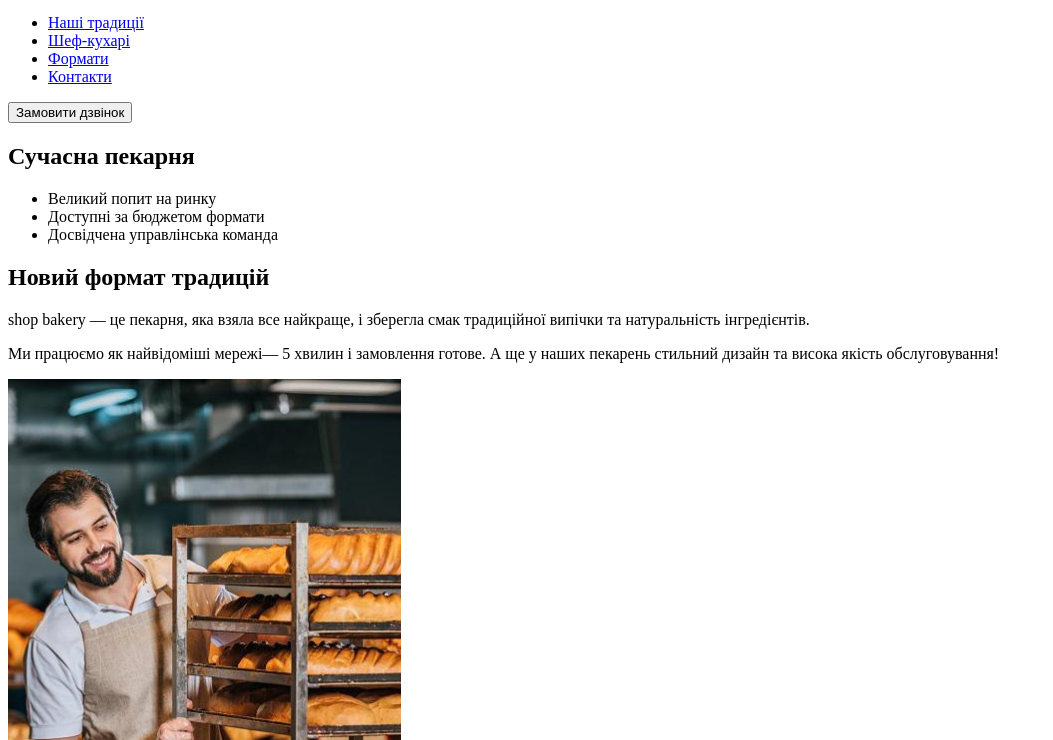
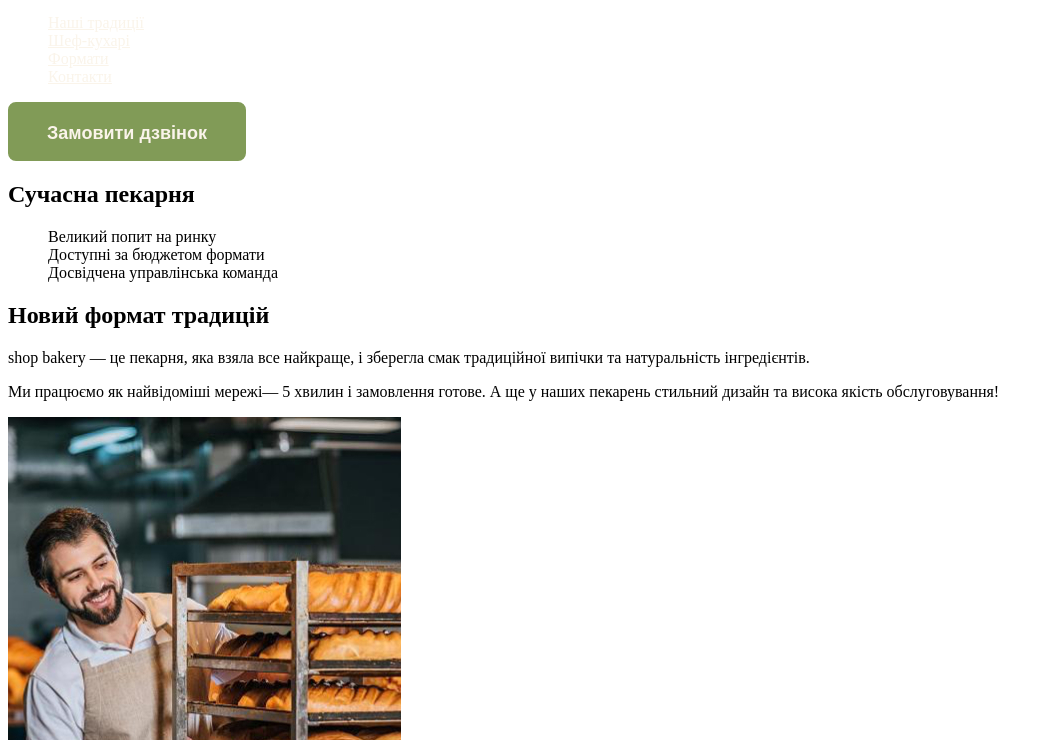
Before and after one commit to Skayler88/lessons_genius, a plain HTML site: page index.html in a window 1280 px wide. Shown: the part 60-800 px from the top of the page, without its empty margins (0-1053 px from the left). Drawn offline with Linux system fonts and the light colour scheme.

Commit message:
add styles and add :root

```diff
--- /dev/null
+++ b/css/styles.css
@@ -0,0 +1,34 @@
+
+:root{
+    --color-green: #819B57;
+    --color-white: #FAF4EA;
+    --color-green-black: #465929;
+    --color-grey: #D9D9D9;
+}
+ul{
+    list-style-type: none;
+}
+.button{
+    width: 238px;
+    height: 59px;
+    background-color: var(--color-green);
+    border: 2px solid var(--color-green);
+    border-radius: 8px;
+    font-weight: 600;
+    font-size: 18px;
+    line-height: 27px;
+    color: var(--color-white);
+    padding: 16px 32px;
+    cursor: pointer;
+}
+.button:hover{
+    background-color: transparent;
+    border: 2px solid var(--color-green);
+    color: var(--color-green-black);
+}
+.link{
+    color: var(--color-white);
+}
+.link:hover{
+    color: var(--color-green);
+}
--- a/index.html
+++ b/index.html
@@ -4,6 +4,7 @@
     <meta charset="UTF-8" />
     <meta name="viewport" content="width=device-width, initial-scale=1.0" />
     <title>Сучасна пекарня</title>
+    <link rel="stylesheet" href="./css/styles.css" />
   </head>
   <body>
     <header>
@@ -13,21 +14,21 @@
         </a>
         <ul>
           <li>
-            <a href="#traditions-section">Наші традиції</a>
+            <a href="#traditions-section" class="link">Наші традиції</a>
           </li>
           <li>
-            <a href="#chefs-section">Шеф-кухарі</a>
+            <a href="#chefs-section" class="link">Шеф-кухарі</a>
           </li>
           <li>
-            <a href="#formats-section">Формати</a>
+            <a href="#formats-section" class="link">Формати</a>
           </li>
           <li>
-            <a href="#contacts-section">Контакти</a>
+            <a href="#contacts-section" class="link">Контакти</a>
           </li>
         </ul>
       </nav>
       <!-- order a call -->
-      <button type="button">Замовити дзвінок</button>
+      <button type="button" class="button">Замовити дзвінок</button>
     </header>
     <main>
       <!-- main section -->
```
